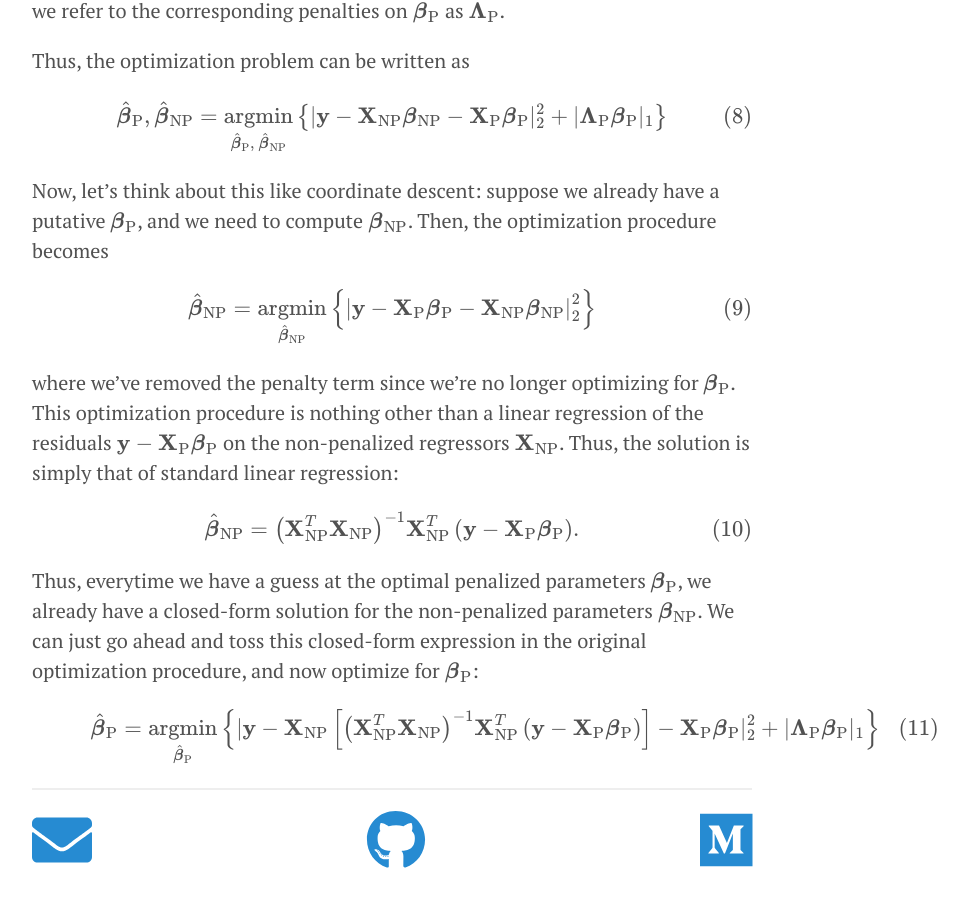
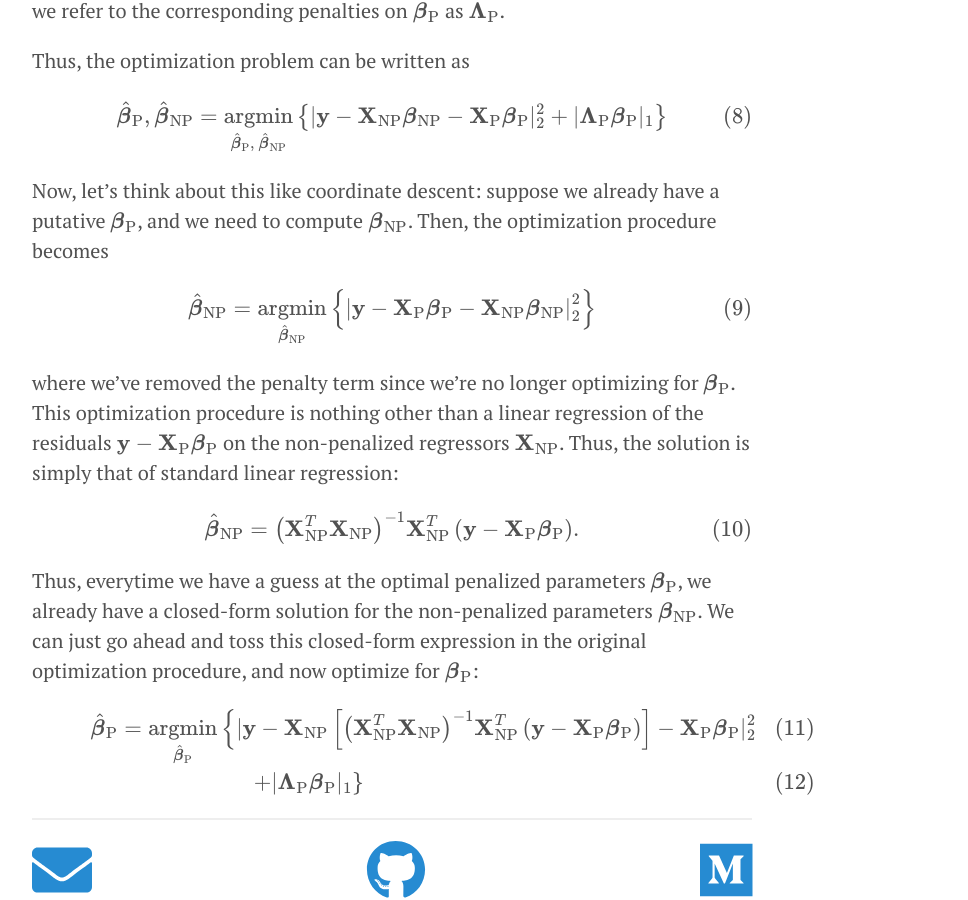
Before and after one commit to pssachdeva/pssachdeva.github.io, a Jekyll site: the page built from _posts/data/2018-03-21-lasso_penalty.md, in a window 1280 px wide and 900 px high, scrolled down 2045 px. Shown: the whole window, without its empty margins (248-1216 px from the left). Built offline with Jekyll 4.4.1, drawn with Linux system fonts in a browser that asks for light colours; nearby versions of some CDN libraries; formulas are drawn with MathJax 3; before the commit the page ends 2916 px from its top, so only the background shows below that.

Commit message:
lasso post

```diff
--- a/_posts/data/2018-03-21-lasso_penalty.md
+++ b/_posts/data/2018-03-21-lasso_penalty.md
@@ -76,5 +76,6 @@ where we've removed the penalty term since we're no longer optimizing for $\bold
 Thus, everytime we have a guess at the optimal penalized parameters $\boldsymbol{\beta}\_{\text{P}}$, we already have a closed-form solution for  the non-penalized parameters $\boldsymbol{\beta}\_{\text{NP}}$. We can just go ahead and toss this closed-form expression in the original optimization procedure, and now optimize for $\boldsymbol{\beta}\_{\text{P}}$:
 
 \begin{align}
-\hat{\boldsymbol{\beta}}\_{\text{P}} &= \underset{\hat{\boldsymbol{\beta}}\_{\text{P}}}{\operatorname{argmin}} \left\\{|\mathbf{y} - \mathbf{X}\_{\text{NP}}\left[\left(\mathbf{X}\_{\text{NP}}^T\mathbf{X}\_{\text{NP}}\right)^{-1} \mathbf{X}\_{\text{NP}}^T \left(\mathbf{y} - \mathbf{X}\_{\text{P}} \boldsymbol{\beta}\_{\text{P}}\right)\right] - \mathbf{X}\_{\text{P}} \boldsymbol{\beta}\_{\text{P}}\|^2_2 + |\boldsymbol{\Lambda}\_{\text{P}}\boldsymbol{\beta}\_{\text{P}}|_1\right\\}
+\hat{\boldsymbol{\beta}}\_{\text{P}} &= \underset{\hat{\boldsymbol{\beta}}\_{\text{P}}}{\operatorname{argmin}} \left\\{|\mathbf{y} - \mathbf{X}\_{\text{NP}}\left[\left(\mathbf{X}\_{\text{NP}}^T\mathbf{X}\_{\text{NP}}\right)^{-1} \mathbf{X}\_{\text{NP}}^T \left(\mathbf{y} - \mathbf{X}\_{\text{P}} \boldsymbol{\beta}\_{\text{P}}\right)\right] - \mathbf{X}\_{\text{P}} \boldsymbol{\beta}\_{\text{P}}\|^2_2 \right. \\\\\
+& \qquad \qquad \qquad \left. + |\boldsymbol{\Lambda}\_{\text{P}}\boldsymbol{\beta}\_{\text{P}}|_1\right\\}
 \end{align}
```
